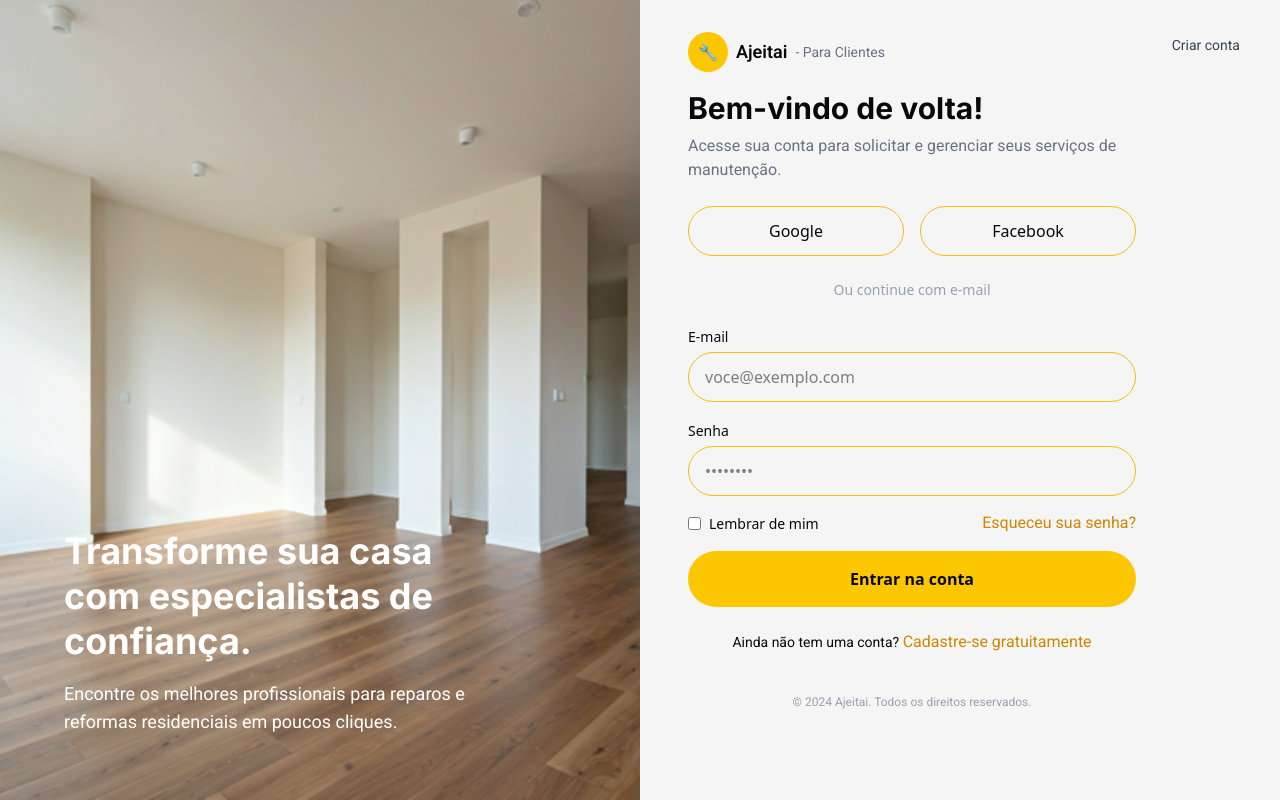
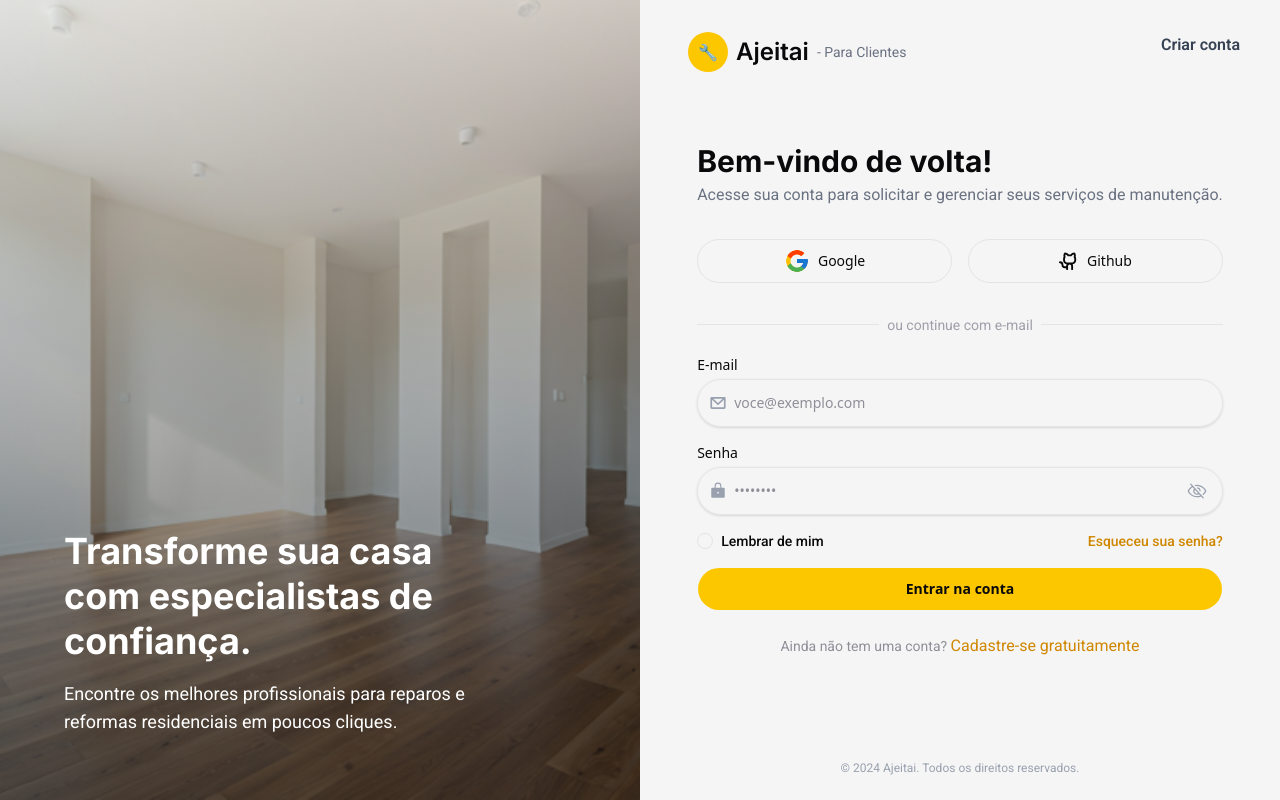
Before and after one commit to gustavuhh1/ajeita-front-end, a Next.js app: page /login in a window 1280 px wide. Built offline with nearby package versions, Linux system fonts and the light colour scheme.

Commit message:
feat: criação tela de login do cliente

```diff
--- a/app/globals.css
+++ b/app/globals.css
@@ -59,7 +59,7 @@
   --secondary: oklch(0.9783 0.0322 93.51);
   --secondary-foreground: oklch(0.21 0.006 285.885);
   --muted: oklch(0.967 0.001 286.375);
-  --muted-foreground: oklch(0.552 0.016 285.938);
+  --muted-foreground: oklch(0.652 0.016 285.938);
   --accent: oklch(0.967 0.001 286.375);
   --accent-foreground: oklch(0.21 0.006 285.885);
   --destructive: oklch(0.577 0.245 27.325);
--- a/app/login/page.tsx
+++ b/app/login/page.tsx
@@ -1,130 +1,207 @@
-"use client"
+"use client";
 
-import Image from "next/image"
-import Link from "next/link"
+import { Button } from "@/components/ui/button";
+import { Checkbox } from "@/components/ui/checkbox";
+import { Input } from "@/components/ui/input";
+import { Label } from "@/components/ui/label";
+import {
+  EnvelopeSimpleIcon,
+  EyeIcon,
+  EyeSlashIcon,
+  GithubLogoIcon,
+  LockIcon,
+} from "@phosphor-icons/react";
+import Image from "next/image";
+import Link from "next/link";
+import { useState } from "react";
 
 export default function LoginPage() {
+  const [showPassword, setShowPassword] = useState(false);
+
+  // TODO: Implementar lógica de autenticação e validação de formulário
+
   return (
     <div className="flex min-h-screen">
-
       {/* LADO ESQUERDO */}
       <div className="relative hidden w-1/2 lg:flex">
-        <Image
-          src="/login-bg.jpg"
-          alt="casa"
-          fill
-          className="object-cover"
-        />
+        <Image src="/login-bg.jpg" alt="casa" fill className="object-cover" />
 
-        <div className="absolute bottom-16 left-16 text-white max-w-md">
-          <h1 className="text-4xl font-bold leading-tight">
-            Transforme sua casa
-            com especialistas de confiança.
+        {/* Gradiente fundo da imagem */}
+        <div className="absolute inset-0 bg-linear-to-t from-black to-white opacity-50" />
+
+        <div className="absolute bottom-16 left-16 max-w-md text-white">
+          <h1 className="text-4xl leading-tight font-bold">
+            Transforme sua casa com especialistas de confiança.
           </h1>
 
           <p className="mt-4 text-lg">
-            Encontre os melhores profissionais para reparos e
-            reformas residenciais em poucos cliques.
+            Encontre os melhores profissionais para reparos e reformas
+            residenciais em poucos cliques.
           </p>
         </div>
       </div>
 
       {/* LADO DIREITO */}
-      <div className="flex w-full flex-col justify-center px-12 lg:w-1/2">
-
+      <div className="relative flex w-full flex-col justify-center px-12 lg:w-1/2">
         {/* LOGO */}
         <div className="absolute top-8 flex items-center gap-2">
           <div className="flex h-10 w-10 items-center justify-center rounded-full bg-yellow-400">
+            {/* TODO: Mudar logo para a oficial */}
             🔧
           </div>
-          <span className="font-semibold text-lg">Ajeitai</span>
-          <span className="text-sm text-gray-500">- Para Clientes</span>
+          <h1 className="text-2xl font-semibold">Ajeitai</h1>
+          <p className="text-sm text-gray-500">- Para Clientes</p>
         </div>
 
         {/* CRIAR CONTA */}
-        <div className="absolute right-10 top-8">
-          <Link href="/auth" className="text-sm text-gray-700">
+        <div className="absolute top-8 right-10">
+          <Link href="/register" className="font-semibold text-gray-700">
             Criar conta
           </Link>
         </div>
 
-        <div className="max-w-md">
-
-          <h2 className="text-3xl font-bold mb-2">
-            Bem-vindo de volta!
-          </h2>
-
-          <p className="text-gray-500 mb-6">
-            Acesse sua conta para solicitar e gerenciar seus serviços de manutenção.
+        <div className="flex h-full w-full items-center justify-center">
+          <div className="max-w-md lg:max-w-xl">
+            <div className="mb-5 flex flex-col items-start gap-8">
+              <div className="space-y-1">
+                <h2 className="text-3xl font-bold">Bem-vindo de volta!</h2>
+                <p className="text-gray-500">
+                  Acesse sua conta para solicitar e gerenciar seus serviços de
+                  manutenção.
                 </p>
+              </div>
 
               {/* LOGIN SOCIAL */}
-          <div className="flex gap-4 mb-6">
-            <button className="flex flex-1 items-center justify-center gap-2 border rounded-full py-3">
+              <div className="flex w-full gap-4">
+                <Button
+                  variant="custom"
+                  size="xl"
+                  className="flex flex-1 items-center justify-center gap-2 rounded-full border border-zinc-200 py-3 hover:bg-zinc-200"
+                >
+                  <Image
+                    width="26"
+                    height="26"
+                    src="/google-icon.png"
+                    alt="google-logo"
+                  />
+                  {/* TODO: Implementar login com Google */}
                   Google
-            </button>
+                </Button>
 
-            <button className="flex flex-1 items-center justify-center gap-2 border rounded-full py-3">
-              Facebook
-            </button>
+                <Button
+                  variant="custom"
+                  size="xl"
+                  className="flex flex-1 items-center justify-center gap-2 rounded-full border border-zinc-200 py-3 hover:bg-zinc-200"
+                >
+                  <GithubLogoIcon weight="bold" size={20} />
+                  {/* TODO: Implementar login com Github */}
+                  Github
+                </Button>
               </div>
-
-          <div className="text-center text-sm text-gray-400 mb-6">
-            Ou continue com e-mail
+              <div className="flex w-full items-center justify-center gap-2 text-zinc-400">
+                <hr className="flex-1 border-zinc-200" />
+                <span className="text-center text-sm">
+                  ou continue com e-mail
+                </span>
+                <hr className="flex-1 border-zinc-200" />
+              </div>
             </div>
 
             {/* FORM */}
             <form className="space-y-4">
-
-            <div>
-              <label className="text-sm font-medium">E-mail</label>
-              <input
+              <div className="space-y-1">
+                <Label htmlFor="email" className="text-sm font-medium">
+                  E-mail
+                </Label>
+                <div className="relative">
+                  <Input
+                    name="email"
+                    id="email"
                     type="email"
                     placeholder="voce@exemplo.com"
-                className="w-full mt-1 border rounded-full px-4 py-3"
+                    className="h-12 rounded-full pl-9 shadow-sm"
+                  />
+                  <EnvelopeSimpleIcon
+                    weight="bold"
+                    className="absolute top-1/2 left-3 -translate-y-1/2 text-gray-400"
+                    size={18}
                   />
                 </div>
+              </div>
 
-            <div>
-              <label className="text-sm font-medium">Senha</label>
-              <input
-                type="password"
+              <div className="space-y-1">
+                <Label htmlFor="password" className="text-sm font-medium">
+                  Senha
+                </Label>
+                <div className="relative">
+                  <Input
+                    type={showPassword ? "text" : "password"}
+                    name="password"
+                    id="password"
                     placeholder="••••••••"
-                className="w-full mt-1 border rounded-full px-4 py-3"
+                    className="h-12 rounded-full pl-9 shadow-sm"
                   />
+                  <LockIcon
+                    weight="fill"
+                    className="absolute top-1/2 left-3 -translate-y-1/2 text-gray-400"
+                    size={18}
+                  />
+                  {!showPassword ? (
+                    <EyeSlashIcon
+                      weight="regular"
+                      className="absolute top-1/2 right-4 -translate-y-1/2 text-gray-400"
+                      size={20}
+                      onClick={() => setShowPassword(true)}
+                    />
+                  ) : (
+                    <EyeIcon
+                      weight="regular"
+                      className="absolute top-1/2 right-4 -translate-y-1/2 text-gray-400"
+                      size={20}
+                      onClick={() => setShowPassword(false)}
+                    />
+                  )}
+                </div>
               </div>
 
               <div className="flex justify-between text-sm">
-              <label className="flex items-center gap-2">
-                <input type="checkbox" />
-                Lembrar de mim
-              </label>
+                <Label className="flex items-center gap-2">
+                  {/* TODO: adicionar estado ao checkbox e atualizar o valor e aumentar duração de Session de acordo */}
+                  <Checkbox />
+                  <p className="text-sm font-medium">Lembrar de mim</p>
+                </Label>
 
-              <Link href="#" className="text-yellow-600">
+                {/* TODO: Implementar rota de recuperação de senha */}
+                <Link
+                  href="#"
+                  className="text-sm font-medium text-yellow-600 hover:underline"
+                >
                   Esqueceu sua senha?
                 </Link>
               </div>
 
-            <button className="w-full rounded-full bg-yellow-400 py-4 font-semibold">
+              <Button
+                size="xl"
+                className="w-full rounded-full bg-yellow-400 py-4 font-semibold"
+              >
                 Entrar na conta
-            </button>
-
+              </Button>
             </form>
 
-          <p className="text-center text-sm mt-6">
+            <p className="text-muted-foreground mt-6 text-center text-sm">
               Ainda não tem uma conta?{" "}
-            <Link href="/auth" className="text-yellow-600">
+              <Link href="/register" className="text-yellow-600">
                 Cadastre-se gratuitamente
               </Link>
             </p>
-
-          <p className="text-center text-xs text-gray-400 mt-10">
+          </div>
+        </div>
+        <div className="absolute bottom-6 left-1/2 -translate-x-1/2">
+          <p className="text-center text-xs text-gray-400">
             © 2024 Ajeitai. Todos os direitos reservados.
           </p>
-
-        </div>
-
         </div>
       </div>
-  )
+    </div>
+  );
 }
--- a/components/ui/button.tsx
+++ b/components/ui/button.tsx
@@ -20,6 +20,7 @@ const buttonVariants = cva(
         destructive:
           "bg-destructive hover:bg-destructive/60 focus-visible:ring-destructive/20 dark:focus-visible:ring-destructive/40 dark:bg-destructive/20 text-white focus-visible:border-destructive/40 dark:hover:bg-destructive/30",
         link: "text-primary underline-offset-4 hover:underline",
+        custom: "",
       },
       size: {
         default:
@@ -27,7 +28,7 @@ const buttonVariants = cva(
         xs: "h-6 gap-1 rounded-[min(var(--radius-md),10px)] px-2 text-xs in-data-[slot=button-group]:rounded-lg has-data-[icon=inline-end]:pr-1.5 has-data-[icon=inline-start]:pl-1.5 [&_svg:not([class*='size-'])]:size-3",
         sm: "h-7 gap-1 rounded-[min(var(--radius-md),12px)] px-2.5 text-[0.8rem] in-data-[slot=button-group]:rounded-lg has-data-[icon=inline-end]:pr-1.5 has-data-[icon=inline-start]:pl-1.5 [&_svg:not([class*='size-'])]:size-3.5",
         lg: "h-9 gap-1.5 px-2.5 has-data-[icon=inline-end]:pr-3 has-data-[icon=inline-start]:pl-3",
-        xl: "h-10 gap-1.5 px-3 has-data-[icon=inline-end]:pr-3.5 has-data-[icon=inline-start]:pl-3.5",
+        xl: "h-11 gap-1.5 px-3 has-data-[icon=inline-end]:pr-3.5 has-data-[icon=inline-start]:pl-3.5",
         icon: "size-8",
         "icon-xs":
           "size-6 rounded-[min(var(--radius-md),10px)] in-data-[slot=button-group]:rounded-lg [&_svg:not([class*='size-'])]:size-3",
--- /dev/null
+++ b/components/ui/checkbox.tsx
@@ -0,0 +1,32 @@
+"use client";
+
+import * as React from "react";
+import { Checkbox as CheckboxPrimitive } from "radix-ui";
+
+import { cn } from "@/lib/utils";
+import { CheckIcon } from "@phosphor-icons/react";
+
+function Checkbox({
+  className,
+  ...props
+}: React.ComponentProps<typeof CheckboxPrimitive.Root>) {
+  return (
+    <CheckboxPrimitive.Root
+      data-slot="checkbox"
+      className={cn(
+        "peer border-input focus-visible:border-ring focus-visible:ring-ring/50 aria-invalid:border-destructive aria-invalid:ring-destructive/20 aria-invalid:aria-checked:border-primary dark:bg-input/30 dark:aria-invalid:border-destructive/50 dark:aria-invalid:ring-destructive/40 data-checked:border-primary data-checked:bg-primary data-checked:text-primary-foreground dark:data-checked:bg-primary relative flex size-4 shrink-0 items-center justify-center rounded-full border transition-colors outline-none group-has-disabled/field:opacity-50 after:absolute after:-inset-x-3 after:-inset-y-2 focus-visible:ring-3 disabled:cursor-not-allowed disabled:opacity-50 aria-invalid:ring-3",
+        className,
+      )}
+      {...props}
+    >
+      <CheckboxPrimitive.Indicator
+        data-slot="checkbox-indicator"
+        className="grid place-content-center text-current transition-none [&>svg]:size-3.5"
+      >
+        <CheckIcon />
+      </CheckboxPrimitive.Indicator>
+    </CheckboxPrimitive.Root>
+  );
+}
+
+export { Checkbox };
--- a/components/ui/input.tsx
+++ b/components/ui/input.tsx
@@ -1,6 +1,6 @@
-import * as React from "react"
+import * as React from "react";
 
-import { cn } from "@/lib/utils"
+import { cn } from "@/lib/utils";
 
 function Input({ className, type, ...props }: React.ComponentProps<"input">) {
   return (
@@ -8,12 +8,12 @@ function Input({ className, type, ...props }: React.ComponentProps<"input">) {
       type={type}
       data-slot="input"
       className={cn(
-        "dark:bg-input/30 border-input focus-visible:border-ring focus-visible:ring-ring/50 aria-invalid:ring-destructive/20 dark:aria-invalid:ring-destructive/40 aria-invalid:border-destructive dark:aria-invalid:border-destructive/50 disabled:bg-input/50 dark:disabled:bg-input/80 h-8 rounded-lg border bg-transparent px-2.5 py-1 text-base transition-colors file:h-6 file:text-sm file:font-medium focus-visible:ring-3 aria-invalid:ring-3 md:text-sm file:text-foreground placeholder:text-muted-foreground w-full min-w-0 outline-none file:inline-flex file:border-0 file:bg-transparent disabled:pointer-events-none disabled:cursor-not-allowed disabled:opacity-50",
-        className
+        "dark:bg-input/30 border-input focus-visible:border-ring focus-visible:ring-ring/50 aria-invalid:ring-destructive/20 dark:aria-invalid:ring-destructive/40 aria-invalid:border-destructive dark:aria-invalid:border-destructive/50 disabled:bg-input/50 dark:disabled:bg-input/80 file:text-foreground placeholder:text-muted-foreground h-8 w-full min-w-0 rounded-lg border bg-transparent px-2.5 py-1 text-base transition-colors outline-none file:inline-flex file:h-6 file:border-0 file:bg-transparent file:text-sm file:font-medium focus-visible:ring-3 disabled:pointer-events-none disabled:cursor-not-allowed disabled:opacity-50 aria-invalid:ring-3 md:text-sm",
+        className,
       )}
       {...props}
     />
-  )
+  );
 }
 
-export { Input }
+export { Input };
```
Also changed, not shown: public/google-icon.png (added). Lines whose indentation alone changed are shown as unchanged.
